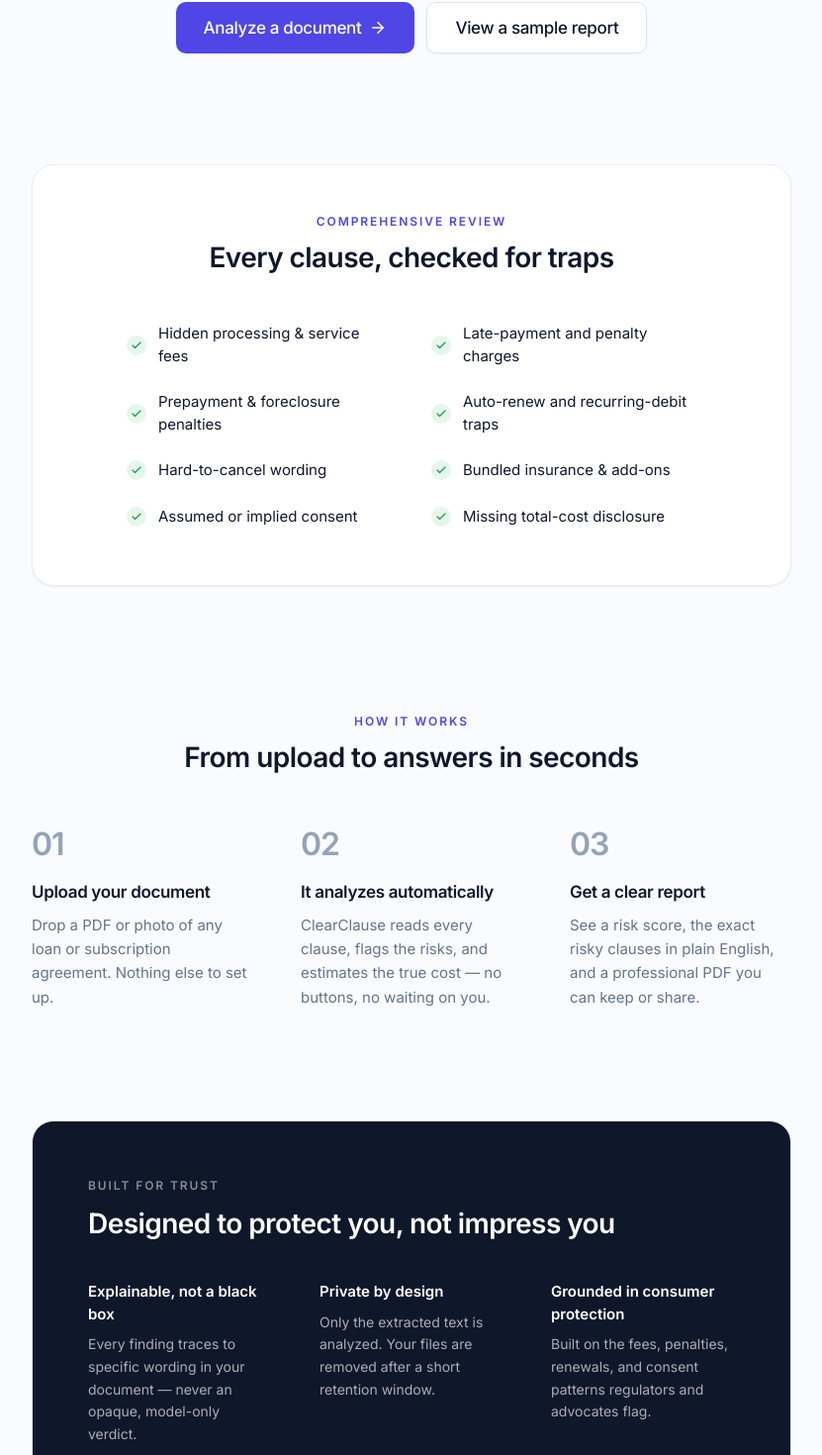
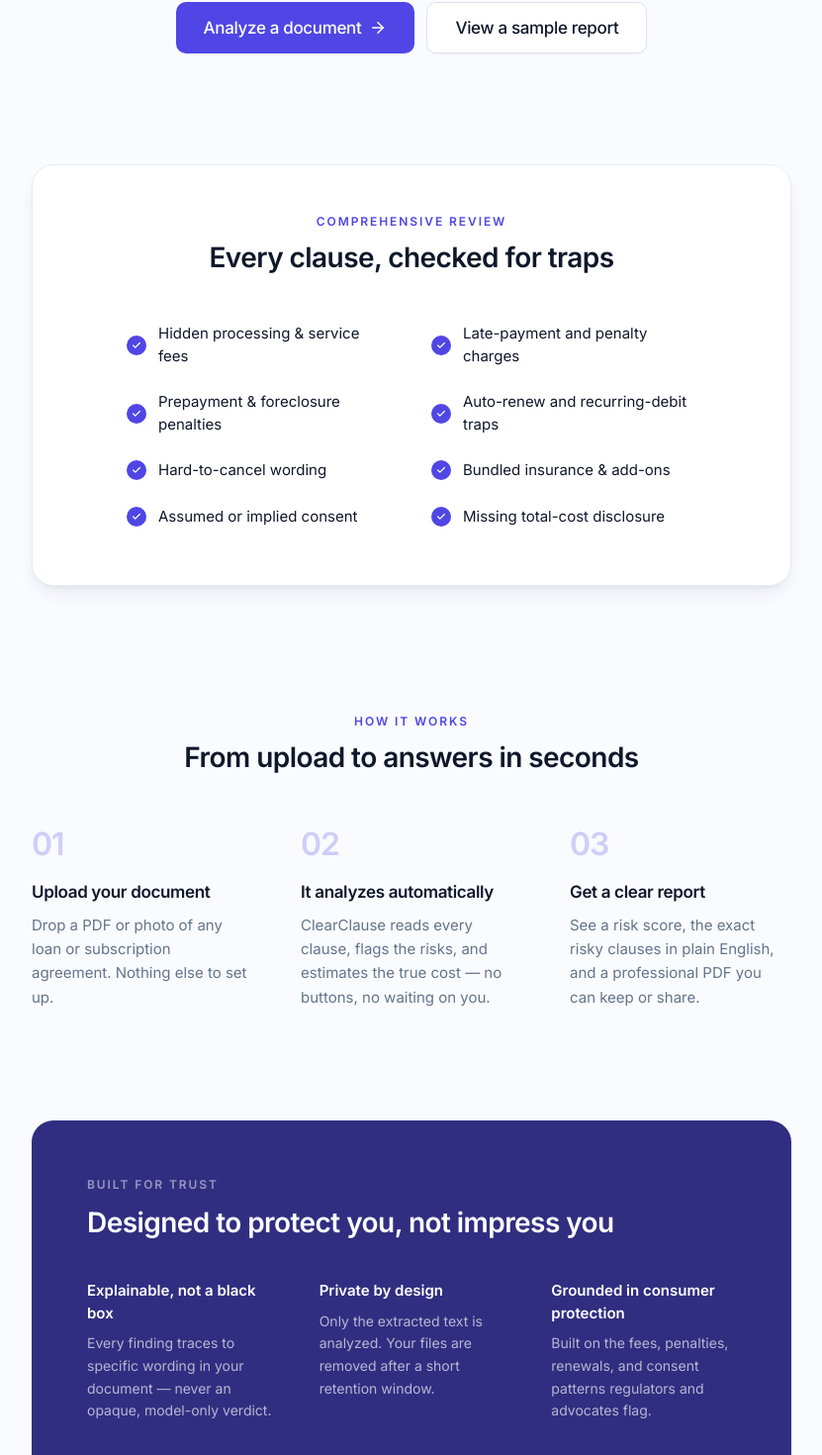
Before and after one commit to mithunveluru/clearclause, a Next.js app in the folder frontend/: page / in a window 1280 px wide. Shown: the part 592-2062 px from the top of the page at 99% size, without its empty margins (224-1055 px from the left). Built offline with nearby package versions, Linux system fonts and the light colour scheme.

Commit message:
Polish landing page

```diff
--- a/frontend/app/page.tsx
+++ b/frontend/app/page.tsx
@@ -1,8 +1,11 @@
+"use client";
+import { m } from "framer-motion";
 import { ArrowRight, Check } from "lucide-react";
 import { ButtonLink } from "@/components/ui/Button";
 import { Container } from "@/components/ui/Surface";
 import { PageTransition } from "@/components/ui/PageTransition";
 import { TopBar } from "@/components/ui/TopBar";
+import { staggerContainer, staggerItem, easeSmooth } from "@/components/ui/motion";
 
 const CHECKS = [
   "Hidden processing & service fees",
@@ -62,16 +65,27 @@
       />
 
       <PageTransition>
+        <div className="aurora">
           <Container className="pt-32 pb-28 text-center md:pt-44">
+            <m.div
+              initial={{ opacity: 0, y: 16 }}
+              animate={{ opacity: 1, y: 0 }}
+              transition={{ duration: 0.65, ease: easeSmooth }}
+            >
               <p className="eyebrow mb-6">Know before you sign</p>
               <h1 className="t-display mx-auto max-w-4xl text-balance">
-            Understand exactly what you’re agreeing to.
+                Understand exactly what you&rsquo;re agreeing to.
               </h1>
               <p className="t-body mx-auto mt-7 max-w-xl text-balance">
                 ClearClause reviews loan agreements and subscription terms for hidden fees,
                 penalties, and auto-renew traps — and explains every risk in plain English.
               </p>
-          <div className="mt-11 flex flex-col items-center justify-center gap-3 sm:flex-row">
+              <m.div
+                className="mt-11 flex flex-col items-center justify-center gap-3 sm:flex-row"
+                initial={{ opacity: 0, y: 10 }}
+                animate={{ opacity: 1, y: 0 }}
+                transition={{ delay: 0.18, duration: 0.55, ease: easeSmooth }}
+              >
                 <ButtonLink href="/dashboard" variant="primary" size="lg">
                   Analyze a document
                   <ArrowRight className="h-[18px] w-[18px]" strokeWidth={2} />
@@ -79,65 +93,107 @@
                 <ButtonLink href="/sample" variant="secondary" size="lg">
                   View a sample report
                 </ButtonLink>
+              </m.div>
+            </m.div>
+          </Container>
         </div>
-        </Container>
 
         <Container className="pb-32">
-          <div className="mx-auto max-w-3xl rounded-3xl border border-line bg-surface px-8 py-12 shadow-soft sm:px-14">
+          <m.div
+            className="mx-auto max-w-3xl rounded-3xl border border-line bg-surface px-8 py-12 shadow-raised sm:px-14"
+            initial={{ opacity: 0, y: 20 }}
+            whileInView={{ opacity: 1, y: 0 }}
+            viewport={{ once: true, margin: "-80px" }}
+            transition={{ duration: 0.6, ease: easeSmooth }}
+          >
             <p className="eyebrow text-center">Comprehensive review</p>
             <h2 className="t-headline mt-3 text-center text-[1.75rem]">
               Every clause, checked for traps
             </h2>
-            <ul className="mx-auto mt-10 grid max-w-xl grid-cols-1 gap-x-10 gap-y-1 sm:grid-cols-2">
+            <m.ul
+              className="mx-auto mt-10 grid max-w-xl grid-cols-1 gap-x-10 gap-y-1 sm:grid-cols-2"
+              variants={staggerContainer}
+              initial="initial"
+              whileInView="animate"
+              viewport={{ once: true }}
+            >
               {CHECKS.map((c) => (
-                <li key={c} className="flex items-center gap-3 py-2.5 text-[0.9375rem] text-ink">
-                  <span className="flex h-5 w-5 shrink-0 items-center justify-center rounded-full bg-risk-low/10">
-                    <Check className="h-3 w-3 text-risk-low" strokeWidth={2.5} />
+                <m.li
+                  key={c}
+                  variants={staggerItem}
+                  className="flex items-center gap-3 py-2.5 text-[0.9375rem] text-ink"
+                >
+                  <span className="flex h-5 w-5 shrink-0 items-center justify-center rounded-full bg-brand text-white">
+                    <Check className="h-2.5 w-2.5" strokeWidth={3} />
                   </span>
                   {c}
-                </li>
+                </m.li>
               ))}
-            </ul>
-          </div>
+            </m.ul>
+          </m.div>
         </Container>
 
         <Container className="pb-28">
-          <div className="mx-auto max-w-3xl">
+          <m.div
+            className="mx-auto max-w-3xl"
+            initial={{ opacity: 0, y: 20 }}
+            whileInView={{ opacity: 1, y: 0 }}
+            viewport={{ once: true, margin: "-80px" }}
+            transition={{ duration: 0.6, ease: easeSmooth }}
+          >
             <p className="eyebrow text-center">How it works</p>
             <h2 className="t-headline mt-3 text-center text-[1.75rem]">
               From upload to answers in seconds
             </h2>
-            <div className="mt-12 grid grid-cols-1 gap-x-12 gap-y-10 sm:grid-cols-3">
+            <m.div
+              className="mt-12 grid grid-cols-1 gap-x-12 gap-y-10 sm:grid-cols-3"
+              variants={staggerContainer}
+              initial="initial"
+              whileInView="animate"
+              viewport={{ once: true }}
+            >
               {STEPS.map((s, i) => (
-                <div key={s.title}>
-                  <div className="text-[2rem] font-semibold tracking-tighter text-ink-3">
+                <m.div key={s.title} variants={staggerItem}>
+                  <div className="text-[2rem] font-semibold tracking-tighter text-brand/25">
                     0{i + 1}
                   </div>
                   <h3 className="mt-3 text-[1.0625rem] font-semibold tracking-tight">{s.title}</h3>
                   <p className="mt-2 text-[0.9375rem] leading-relaxed text-ink-2">{s.body}</p>
-                </div>
+                </m.div>
               ))}
-            </div>
-          </div>
+            </m.div>
+          </m.div>
         </Container>
 
         <Container className="pb-32">
-          <div className="mx-auto max-w-3xl rounded-3xl border border-line bg-ink px-8 py-14 text-white sm:px-14">
+          <m.div
+            className="mx-auto max-w-3xl rounded-3xl bg-brand-deep px-8 py-14 text-white sm:px-14"
+            initial={{ opacity: 0, y: 20 }}
+            whileInView={{ opacity: 1, y: 0 }}
+            viewport={{ once: true, margin: "-80px" }}
+            transition={{ duration: 0.6, ease: easeSmooth }}
+          >
             <p className="text-[0.75rem] font-semibold uppercase tracking-[0.16em] text-white/50">
               Built for trust
             </p>
             <h2 className="mt-3 text-[1.75rem] font-semibold leading-tight tracking-tight">
               Designed to protect you, not impress you
             </h2>
-            <div className="mt-10 grid grid-cols-1 gap-x-12 gap-y-8 sm:grid-cols-3">
+            <m.div
+              className="mt-10 grid grid-cols-1 gap-x-12 gap-y-8 sm:grid-cols-3"
+              variants={staggerContainer}
+              initial="initial"
+              whileInView="animate"
+              viewport={{ once: true }}
+            >
               {TRUST.map((t) => (
-                <div key={t.title}>
+                <m.div key={t.title} variants={staggerItem}>
                   <h3 className="text-[0.9375rem] font-semibold">{t.title}</h3>
                   <p className="mt-2 text-[0.875rem] leading-relaxed text-white/65">{t.body}</p>
-                </div>
+                </m.div>
               ))}
-            </div>
-          </div>
+            </m.div>
+          </m.div>
         </Container>
 
         <footer className="border-t border-line">
```
Lines whose indentation alone changed are shown as unchanged.
